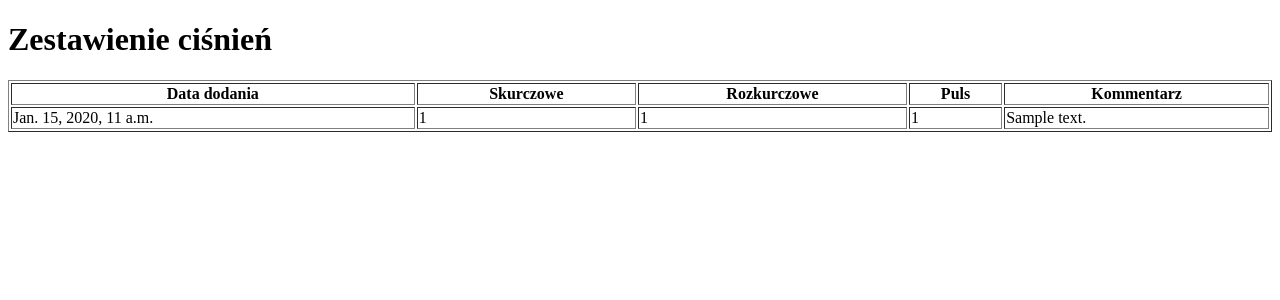
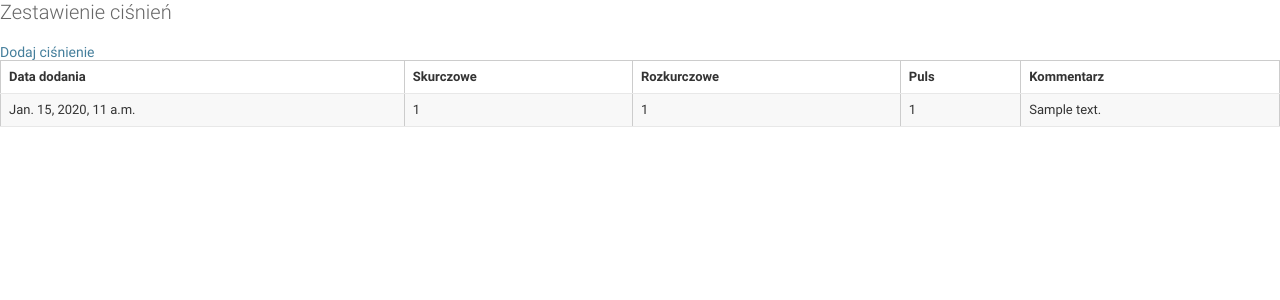
Before and after one commit to dankon/pressure_django, a Django app: page / in a window 1280 px wide. Shown: the top 300 px of the page. Run offline with Django 3.2, Linux system fonts and the light colour scheme; tables that the repository leaves empty hold one stand-in row (values such as "Sample post").

Commit message:
Add link to adding new blood pressure

```diff
--- a/pressure/templates/pressure/pressure_list.html
+++ b/pressure/templates/pressure/pressure_list.html
@@ -5,12 +5,15 @@
 		<meta name="description" content="App for archive my wifes blood pressure">
 		<meta name="keywords" content="Ciśnienie,Blood pressure">
 		<meta name="author" content="Daniel Konwisorz">
+		<link rel="stylesheet" type="text/css" href="/static/admin/css/base.css" />
+		<link rel="stylesheet" type="text/css" href="/static/admin/css/dashboard.css" />
         <title>Ciśnienia</title>
     </head>
     <body>
         <div>
             <h1>Zestawienie ciśnień</h1>
         </div>
+		<a href='/admin/pressure/bloodpressure/add/'>Dodaj ciśnienie</a>
 		<table style="width:100%" border="1" >
 			<tr>
 				<th>Data dodania</th>
```
